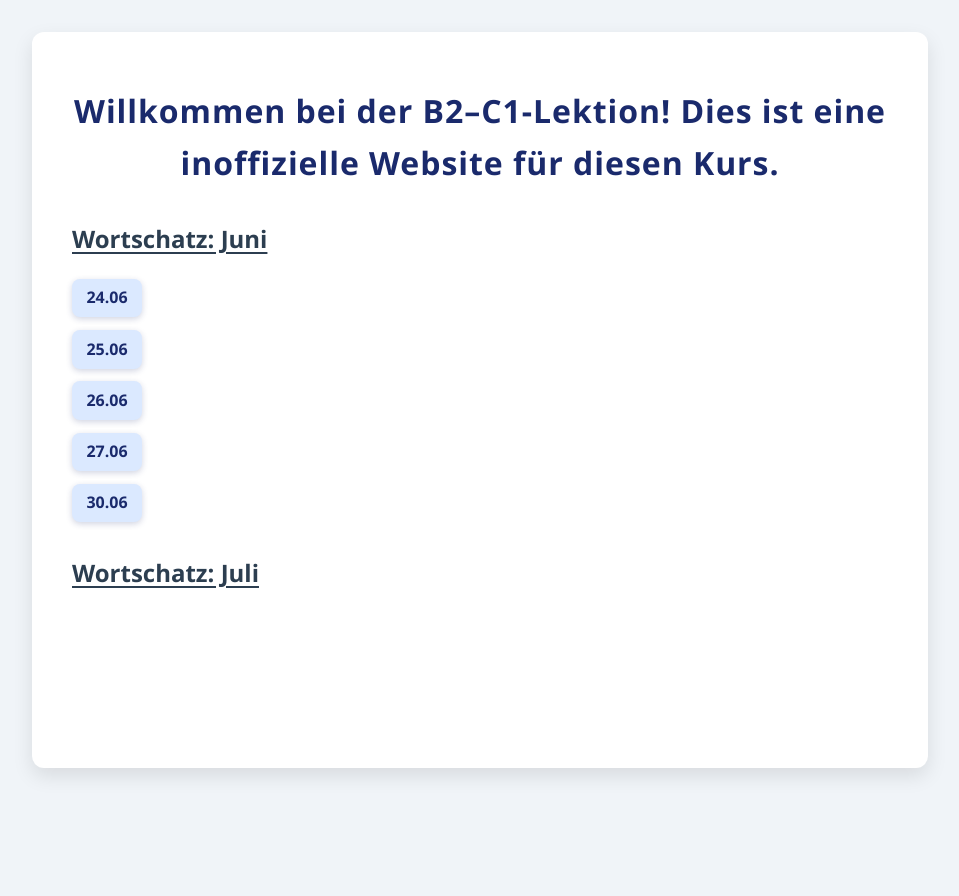
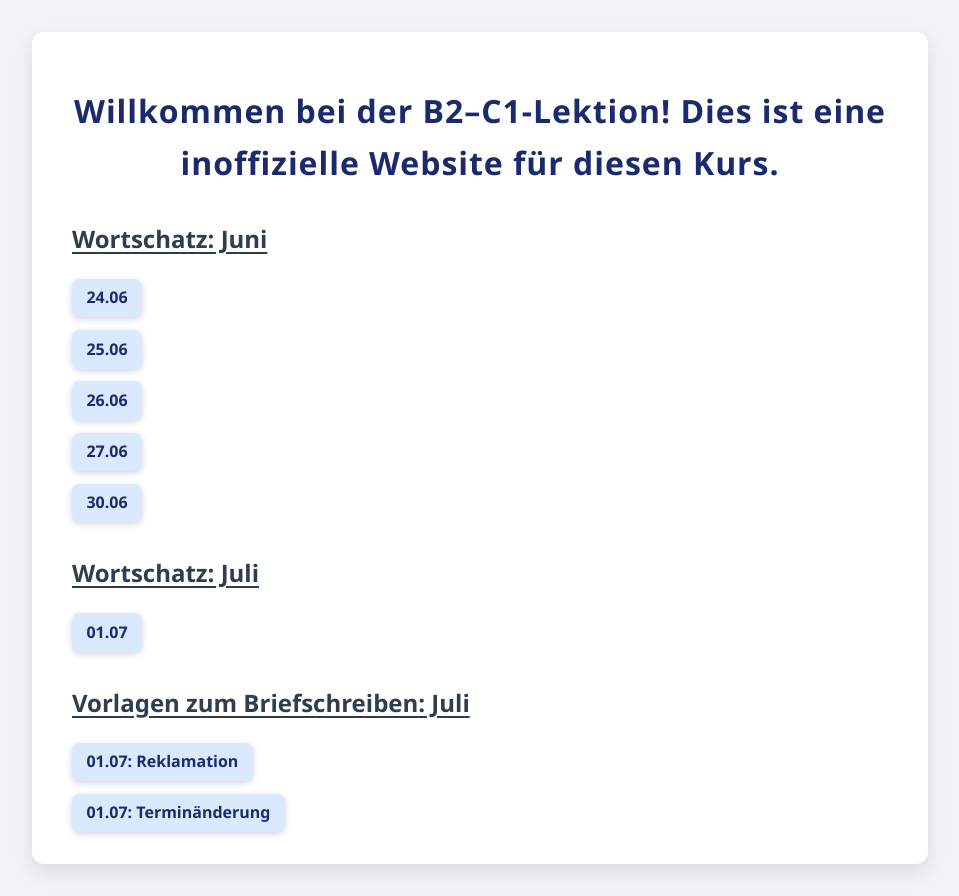
Before and after one commit to B2-C1-Kurs/B2-C1-Kurs.github.io, a plain HTML site: page index.html in a window 1280 px wide. Shown: the whole page, without its empty margins (160-1119 px from the left). Before the commit the page ends 800 px from the top, so only its background shows below. Drawn offline with Linux system fonts and the light colour scheme.

Commit message:
01.07 added

```diff
--- a/index.html
+++ b/index.html
@@ -120,6 +120,23 @@
 
     <h2>Wortschatz: Juli</h2>
 
+    <ul>
+      <li><a href="lektion_juli.pdf\01.07.pdf" target="_blank" rel="noopener noreferrer">01.07</a></li>
+    </ul>
+
+
+
+
+
+    <h2>Vorlagen zum Briefschreiben: Juli</h2>
+
+    <ul>
+      <li><a href="Vorlagen_zum_Briefschreiben/Reklamation_01.07.pdf" target="_blank" rel="noopener noreferrer">01.07: Reklamation</a></li>
+      <li><a href="Vorlagen_zum_Briefschreiben/Terminänderung_01.07.pdf" target="_blank" rel="noopener noreferrer">01.07: Terminänderung</a></li>
+    </ul>
+
+
+
 
   </main>
 </body>
```
Also changed, not shown: 12 other files.
